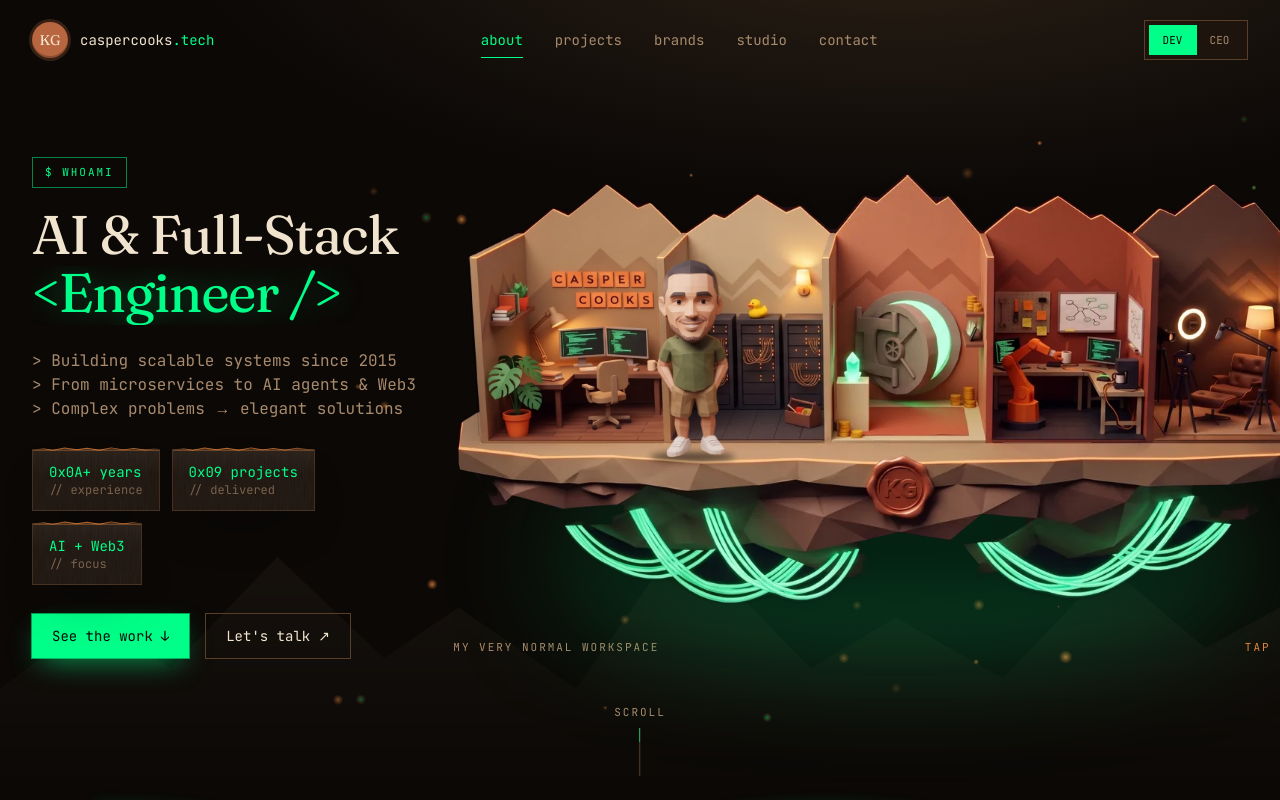
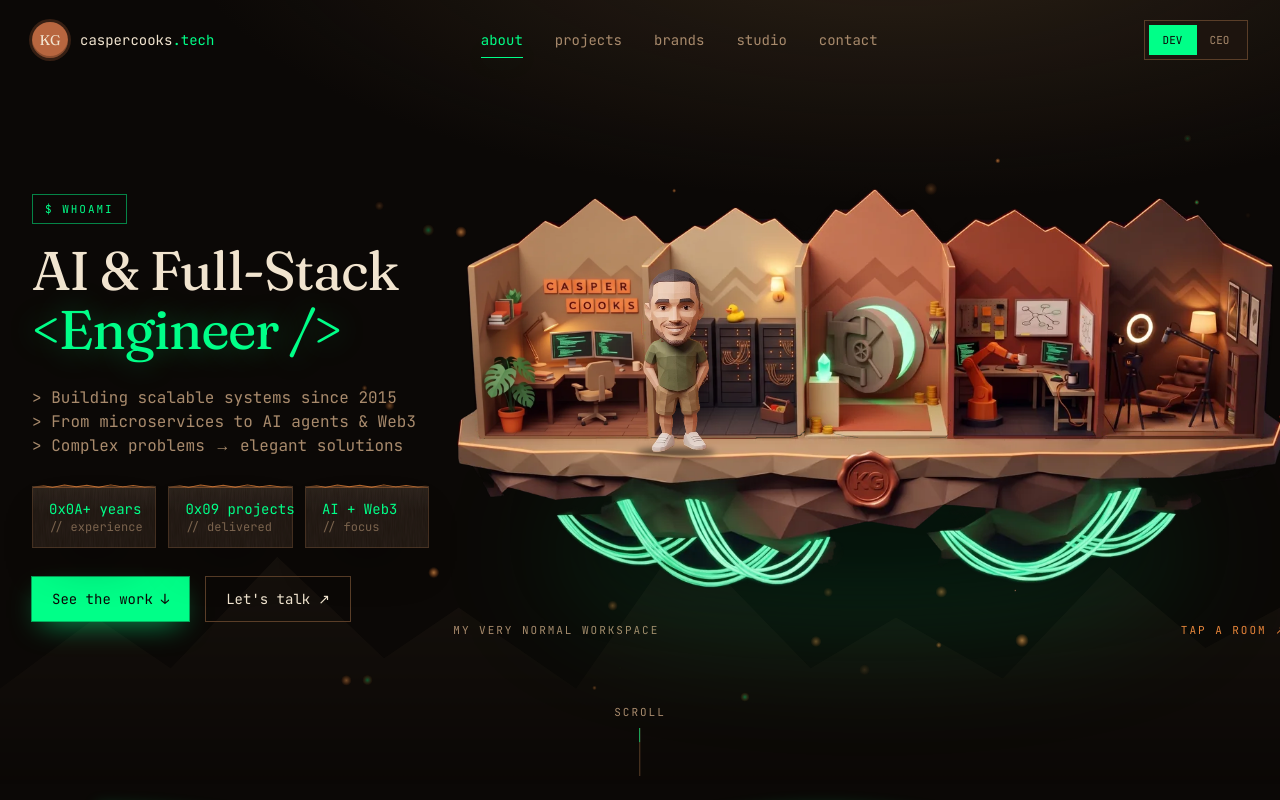
Before and after one commit to kgarbacinski/caspercooks.tech, a Next.js app: page / in a window 1280 px wide. Shown: the top 800 px of the page. Built offline with nearby package versions, Linux system fonts and the light colour scheme.

Commit message:
v2: poprawki po 2. recenzji (skok figurki łukiem, nagłówek bez maski, konfetti z papieru, pieczątka, marki, odstępy)

```diff
--- a/components/AboutSection.tsx
+++ b/components/AboutSection.tsx
@@ -326,7 +326,7 @@ export default function AboutSection() {
 
       {/* ——— mobile / tablet: pokój + notatki w pionie ——— */}
       <div className="lg:hidden max-w-2xl mx-auto px-4 sm:px-8 pb-8">
-        <div className="relative mx-auto w-[78%] max-w-[380px] mt-10 mb-12">
+        <div className="relative mx-auto w-[74%] max-w-[380px] mt-10 mb-16">
           <div aria-hidden="true" className="absolute inset-x-[5%] bottom-0 h-1/3 rounded-[50%] blur-3xl" style={{ background: 'rgb(var(--accent-rgb) / 0.22)' }} />
           {/* eslint-disable-next-line @next/next/no-img-element */}
           <img src={roomSrc(theme, 0, true)} alt={`${room.label} — a papercraft room from the diorama`} className="relative w-full h-auto drop-shadow-[0_30px_30px_rgba(0,0,0,0.7)]" />
--- a/components/HeroSection.tsx
+++ b/components/HeroSection.tsx
@@ -2,6 +2,7 @@
 
 import { AnimatePresence, motion } from 'framer-motion'
 import { useTheme } from '@/contexts/ThemeContext'
+import { useReducedMotion } from '@/hooks/useSafeReducedMotion'
 import Diorama from './diorama/Diorama'
 
 /** Treść obu trybów bez zmian względem poprzedniej wersji — zmienił się tylko wygląd. */
@@ -37,10 +38,11 @@ const COPY = {
 } as const
 
 const EASE = [0.22, 1, 0.36, 1] as const
+// nagłówek: przenikanie z rozmyciem (bez maski — w połowie animacji nic nie jest "ucięte")
 const rise = {
-  hidden: { y: '105%' },
-  show: { y: '0%', transition: { duration: 0.9, ease: EASE } },
-  exit: { y: '-105%', transition: { duration: 0.35, ease: EASE } },
+  hidden: { opacity: 0, y: 18, filter: 'blur(8px)' },
+  show: { opacity: 1, y: 0, filter: 'blur(0px)', transition: { duration: 0.8, ease: EASE } },
+  exit: { opacity: 0, y: -10, filter: 'blur(6px)', transition: { duration: 0.3, ease: EASE } },
 }
 const fade = {
   hidden: { opacity: 0, y: 14 },
@@ -56,9 +58,10 @@ const pop = {
 export default function HeroSection() {
   const { theme, phase } = useTheme()
   const c = COPY[theme]
+  const reduce = useReducedMotion()
 
   return (
-    <section className="relative min-h-[100svh] flex items-center overflow-hidden pt-20 sm:pt-24 pb-16 lg:pb-20">
+    <section className="relative z-10 min-h-[100svh] flex items-center overflow-x-clip pt-20 sm:pt-24 pb-16 lg:pb-20">
       {/* daleki grzbiet gór na horyzoncie (motyw ścian dioramy) */}
       <div
         aria-hidden="true"
@@ -83,16 +86,16 @@ export default function HeroSection() {
       </a>
       <div className="relative z-10 w-full max-w-7xl mx-auto px-4 sm:px-8 grid lg:grid-cols-[minmax(0,0.8fr)_minmax(0,1.6fr)] gap-8 lg:gap-6 items-center">
         {/* przy przełączeniu stara treść gaśnie razem ze światłami wyspy, nowa wjeżdża po zmianie motywu */}
-        <motion.div animate={{ opacity: phase === 'leaving' ? 0 : 1, y: phase === 'leaving' ? -10 : 0 }} transition={{ duration: 0.45, ease: EASE }}>
-        <AnimatePresence mode="wait">
-          <motion.div key={theme} initial="hidden" animate="show" exit="exit" variants={{ show: { transition: { staggerChildren: 0.08, delayChildren: phase === 'idle' ? 0 : 0.55 } }, exit: { transition: { staggerChildren: 0.03 } } }}>
+        <motion.div animate={{ opacity: phase === 'leaving' ? 0.3 : 1, y: 0 }} transition={{ duration: 0.45, ease: EASE }}>
+        <AnimatePresence mode={reduce ? 'popLayout' : 'wait'}>
+          <motion.div key={theme} initial={reduce ? false : 'hidden'} animate="show" exit={reduce ? undefined : 'exit'} variants={{ show: { transition: { staggerChildren: 0.08, delayChildren: phase === 'idle' ? 0 : 0.05 } }, exit: { transition: { staggerChildren: 0.03 } } }}>
             <motion.p variants={fade} className="eyebrow mb-5">
               <span className="inline-block px-3 py-1.5 border border-accent/50 text-accent">{c.eyebrow}</span>
             </motion.p>
 
             <h1 className="font-display text-[2.75rem] sm:text-6xl lg:text-[3.1rem] xl:text-[3.4rem] 2xl:text-[4rem] leading-[1.02] tracking-tight mb-6">
               {c.title.map((line, i) => (
-                <span key={line} className="block overflow-hidden pb-[0.08em]">
+                <span key={line} className="block pb-[0.08em]">
                   <motion.span
                     variants={rise}
                     className={`block ${i === 1 ? 'text-accent [text-shadow:0_0_30px_rgb(var(--accent-rgb)/0.35)]' : ''}`}
@@ -111,10 +114,10 @@ export default function HeroSection() {
               ))}
             </p>
 
-            <div className="grid grid-cols-3 lg:flex lg:flex-wrap gap-2 sm:gap-3 mb-7">
+            <div className="grid grid-cols-3 gap-2 sm:gap-3 mb-7 max-w-md">
               {c.stats.map((s) => (
                 <motion.div key={s.value} variants={pop} className="paper-card px-2.5 sm:px-4 py-3 font-mono">
-                  <div className="text-accent text-[12px] sm:text-sm whitespace-nowrap">{s.value}</div>
+                  <div className="text-accent text-[12px] sm:text-[13px] xl:text-sm whitespace-nowrap">{s.value}</div>
                   <div className="text-paper-dim text-[10px] sm:text-xs whitespace-nowrap">{s.label}</div>
                 </motion.div>
               ))}
@@ -136,7 +139,7 @@ export default function HeroSection() {
           initial={{ opacity: 0, y: 40, scale: 0.96 }}
           animate={{ opacity: 1, y: 0, scale: 1 }}
           transition={{ duration: 1, ease: [0.22, 1, 0.36, 1], delay: 0.15 }}
-          className="order-first lg:order-none mt-6 lg:mt-0 -mx-3 sm:mx-0 lg:-mr-[5vw] xl:-mr-[8vw] 2xl:-mr-[10vw]"
+          className="order-first lg:order-none mt-6 lg:mt-0 -mx-3 sm:mx-0 lg:-mr-[1vw] xl:-mr-[3vw] 2xl:-mr-[6vw]"
         >
           <Diorama />
         </motion.div>
--- a/components/TechStack.tsx
+++ b/components/TechStack.tsx
@@ -105,7 +105,7 @@ export default function TechStack() {
   const filteredTechs = technologies.filter((t) => t.category === activeCategory)
 
   return (
-    <section id="stack" className="relative py-24 sm:py-32 scroll-mt-20">
+    <section id="stack" className="relative py-16 sm:py-24 scroll-mt-20">
       <div className="max-w-6xl mx-auto px-4 sm:px-8">
         <div className="flex items-end justify-between gap-8 mb-12 sm:mb-14">
           <SectionHeader
--- a/components/diorama/Diorama.tsx
+++ b/components/diorama/Diorama.tsx
@@ -1,7 +1,7 @@
 'use client'
 
 import { useCallback, useEffect, useRef, useState } from 'react'
-import { AnimatePresence, motion, useMotionValue, useScroll, useSpring, useTransform } from 'framer-motion'
+import { AnimatePresence, motion, useMotionValue, useMotionValueEvent, useScroll, useSpring, useTransform } from 'framer-motion'
 import { useReducedMotion } from '@/hooks/useSafeReducedMotion'
 import { SWITCH, useTheme } from '@/contexts/ThemeContext'
 import type { Theme } from '@/contexts/ThemeContext'
@@ -161,10 +161,26 @@ export default function Diorama() {
   const rotY = useSpring(useTransform(mx, [-1, 1], [-7, 7]), spring)
   const rotXMouse = useTransform(my, [-1, 1], [5, -5])
   const { scrollY } = useScroll()
-  const scrollTilt = useTransform(scrollY, [0, 700], [0, 14])
+  const scrollTilt = useTransform(scrollY, [0, 700], [0, 8])
   const rotX = useSpring(useTransform([rotXMouse, scrollTilt], ([a, b]: number[]) => a + b), spring)
   const shiftX = useSpring(useTransform(mx, [-1, 1], [-10, 10]), spring)
-  const scrollYShift = useSpring(useTransform(scrollY, [0, 700], [0, 80]), spring)
+  const scrollYShift = useSpring(useTransform(scrollY, [0, 850], [0, 120]), spring)
+  const diveY = useSpring(useTransform(scrollY, [0, 850], [0, 560]), { stiffness: 90, damping: 24 })
+  // desktop: przy zjeździe z hero kamera "wjeżdża" w pierwszy pokój (ciągłość z sekcją About)
+  const diveScale = useSpring(useTransform(scrollY, [0, 850], [1, 2.4]), { stiffness: 90, damping: 24 })
+  const diveFade = useTransform(scrollY, [280, 700], [1, 0])
+  const [wide, setWide] = useState(false)
+  useEffect(() => {
+    const mq = window.matchMedia('(min-width: 1024px)')
+    const sync = () => setWide(mq.matches)
+    sync()
+    mq.addEventListener('change', sync)
+    return () => mq.removeEventListener('change', sync)
+  }, [])
+  const dive = wide && !reduce
+  // po zaniknięciu diorama nie może łapać kliknięć nad sekcją About
+  const [gone, setGone] = useState(false)
+  useMotionValueEvent(diveFade, 'change', (v) => setGone(v < 0.05))
   // figurka ma własną, mocniejszą paralaksę (stoi przed pokojami)
   const figX = useSpring(useTransform(mx, [-1, 1], [-6, 6]), spring)
 
@@ -230,9 +246,9 @@ export default function Diorama() {
       <div
         aria-hidden="true"
         className="absolute left-[12%] right-[12%] bottom-[2%] h-[34%] rounded-[50%] blur-3xl transition-opacity duration-700"
-        style={{ background: `rgba(${accent},0.16)`, opacity: baseLit ? 1 : 0 }}
+        style={{ background: `rgba(${accent},${theme === 'developer' ? 0.08 : 0.14})`, opacity: baseLit ? 1 : 0 }}
       >
-        {!reduce && <div className="absolute inset-0 rounded-[50%] animate-cable-pulse" style={{ background: `rgba(${accent},0.2)` }} />}
+        {!reduce && <div className="absolute inset-0 rounded-[50%] animate-cable-pulse" style={{ background: `rgba(${accent},${theme === 'developer' ? 0.1 : 0.18})` }} />}
       </div>
 
       <motion.div
@@ -240,7 +256,11 @@ export default function Diorama() {
           rotateX: reduce ? 0 : rotX,
           rotateY: reduce ? 0 : rotY,
           x: reduce ? 0 : shiftX,
-          y: reduce ? 0 : scrollYShift,
+          y: reduce ? 0 : dive ? diveY : scrollYShift,
+          scale: dive ? diveScale : 1,
+          opacity: dive ? diveFade : 1,
+          transformOrigin: '14% 40%',
+          pointerEvents: dive && gone ? 'none' : 'auto',
           transformPerspective: 1600,
         }}
       >
@@ -422,7 +442,7 @@ export default function Diorama() {
                   animate={{ opacity: 1, y: 0, rotate: -2 }}
                   exit={{ opacity: 0, transition: { duration: 0.1 } }}
                   className="absolute pointer-events-none z-40"
-                  style={{ left: '31.5%', top: '30%', y: '-50%' }}
+                  style={{ left: '26.8%', top: '6%', x: '-50%', y: '-100%' }}
                 >
                   <div className="paper-tag whitespace-nowrap">
                     <span className="block font-mono text-[10px] uppercase tracking-[0.16em] text-ink/55">psst — click me</span>
--- a/components/diorama/Figure.tsx
+++ b/components/diorama/Figure.tsx
@@ -46,9 +46,10 @@ const Figure = forwardRef<FigureHandle, { theme: Theme; dim: boolean; reduce: bo
     await animate(scope.current, { scaleY: 0.84, scaleX: 1.1, y: '3%' }, { duration: 0.16, ease: 'easeOut' })
     if (gen.current !== run) return
     setPose('jump')
-    await animate(scope.current, { scaleY: 1.08, scaleX: 0.95, y: '-95%', x: '45%', rotate: 12 }, { duration: 0.32, ease: [0.2, 0.8, 0.4, 1] })
+    await animate(scope.current, { scaleY: 1.08, scaleX: 0.95, y: '-105%', x: '-40%', rotate: -12 }, { duration: 0.32, ease: [0.2, 0.8, 0.4, 1] })
     if (gen.current !== run) return
-    await animate(scope.current, { y: '240%', x: '170%', rotate: 48, scaleY: 1, scaleX: 1, opacity: 0 }, { duration: 0.5, ease: [0.55, 0, 0.9, 0.4] })
+    // łukiem w górę i w lewo, poza wyspę (nie przez skałę)
+    await animate(scope.current, { y: '-40%', x: '-340%', rotate: -50, scaleY: 1, scaleX: 1, opacity: 0 }, { duration: 0.55, ease: [0.4, 0, 0.8, 0.6] })
   }, [animate, scope])
 
   const hide = useCallback(() => {
```
Also changed, not shown: components/BrandsShowcase.tsx (+6 -6 lines), components/ContactSection.tsx (+15 -4 lines), components/diorama/PaperBurst.tsx (+5 -5 lines).
